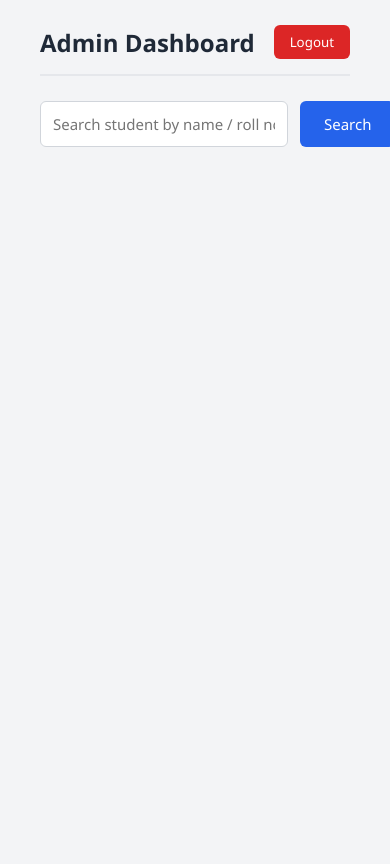
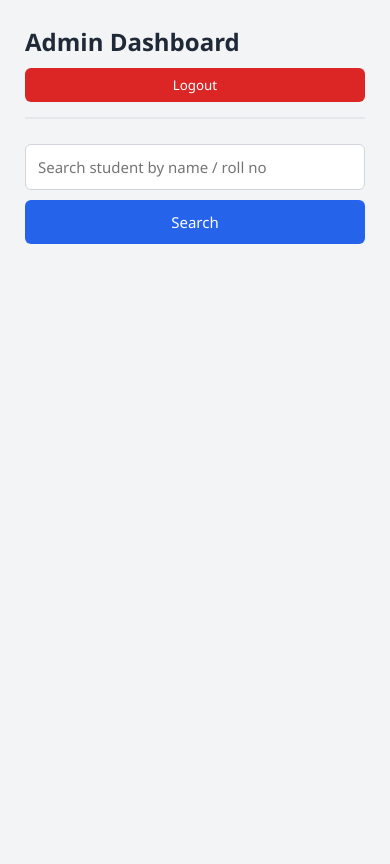
Before and after one commit to Solomon1818/student-record-project, a Flask app: page /dashboard in a window 390 px wide. Before the commit the page ends 147 px from the top, so only its background shows below. Run offline with Flask 3, Linux system fonts and the light colour scheme.

Commit message:
mobile view added

```diff
--- a/static/css/dashboard.css
+++ b/static/css/dashboard.css
@@ -197,3 +197,69 @@ td {
   padding: 10px;
   border: 1px solid #d1d5db;
 }
+/* Mobile devices */
+@media (max-width: 600px) {
+
+  body {
+    padding: 10px;
+  }
+
+  .login-box {
+    width: 90%;
+    padding: 20px;
+  }
+
+  .dashboard {
+    padding: 15px;
+  }
+
+  .header {
+    flex-direction: column;
+    align-items: flex-start;
+    gap: 10px;
+  }
+
+  .search-box {
+    display: flex;
+    flex-direction: column;
+    gap: 10px;
+  }
+
+  .search-box input {
+    width: 100%;
+  }
+
+  .profile-grid {
+    display: grid;
+    grid-template-columns: 1fr;
+    gap: 10px;
+  }
+
+  table {
+    font-size: 14px;
+  }
+
+  button {
+    width: 100%;
+  }
+}
+/* Tablet devices */
+@media (min-width: 601px) and (max-width: 1024px) {
+
+  .login-box {
+    width: 60%;
+  }
+
+  .dashboard {
+    padding: 20px;
+  }
+
+  .profile-grid {
+    grid-template-columns: repeat(2, 1fr);
+  }
+
+  .search-box input {
+    width: 70%;
+  }
+
+}
--- a/templates/dashboard.html
+++ b/templates/dashboard.html
@@ -5,6 +5,7 @@
   <meta charset="UTF-8" />
   <title>Admin Dashboard</title>
 <link rel="stylesheet" href="{{ url_for('static', filename='css/dashboard.css') }}">
+<meta name="viewport" content="width=device-width, initial-scale=1.0">
 </head>
 
 <body>
--- a/templates/login.html
+++ b/templates/login.html
@@ -4,6 +4,7 @@
   <meta charset="UTF-8" />
   <title>Admin Login</title>
 <link rel="stylesheet" href="{{ url_for('static', filename='css/login.css') }}">
+<meta name="viewport" content="width=device-width, initial-scale=1.0">
 </head>
 <body>
   <div class="login-box">
```
Also changed, not shown: static/css/login.css (+66 -0 lines).
